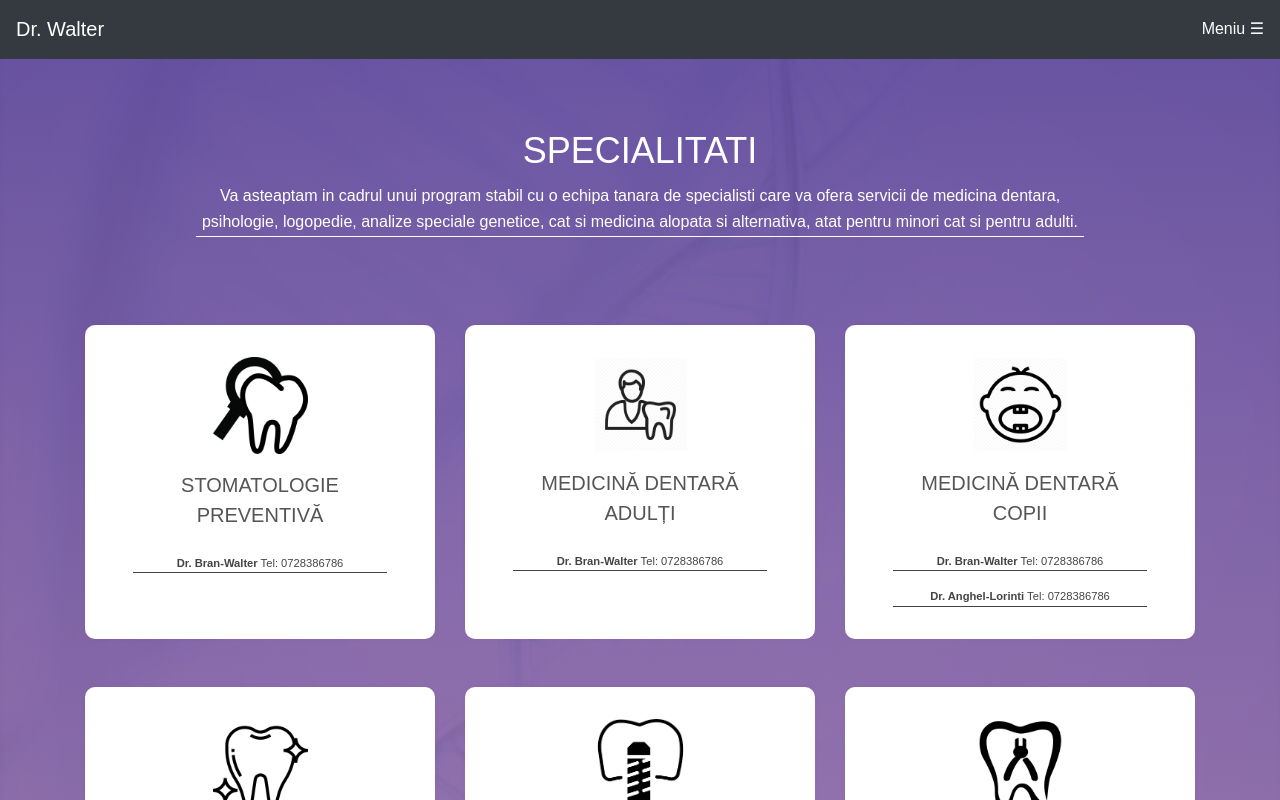
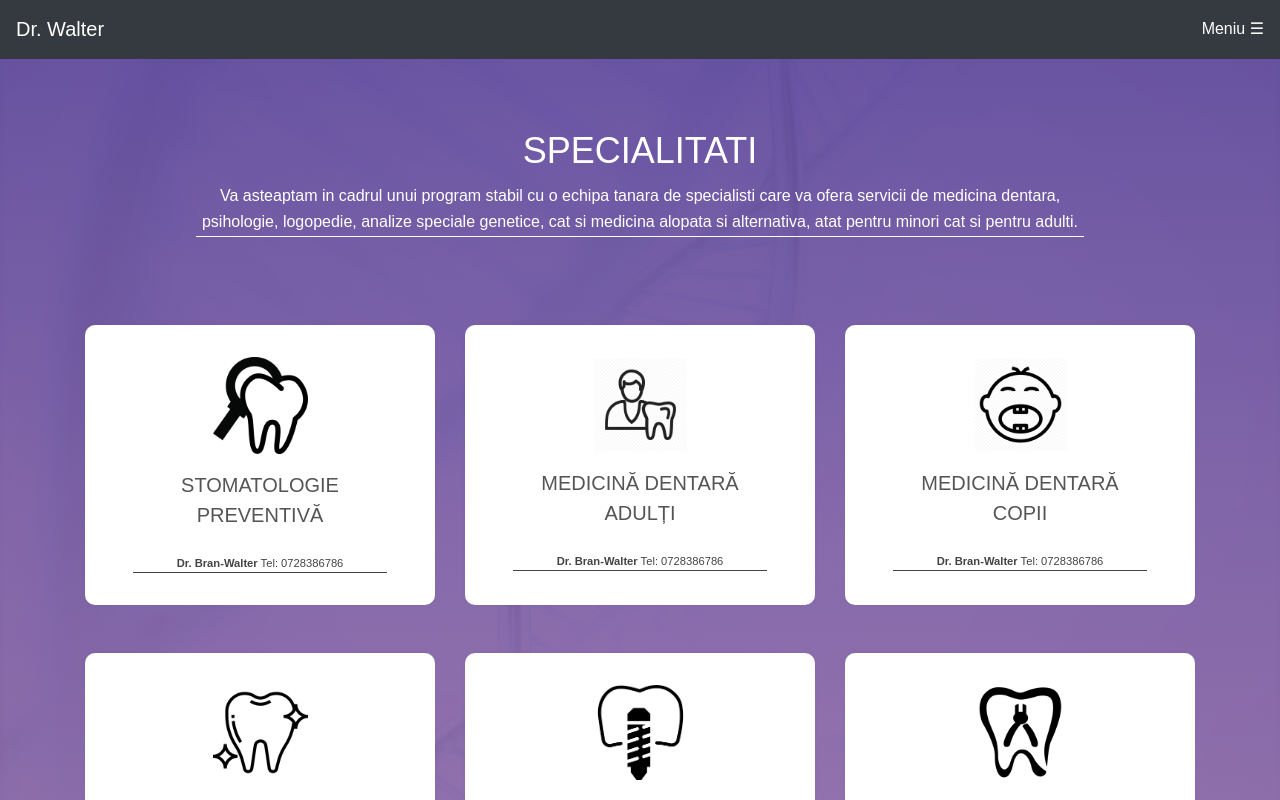
Before and after one commit to Cromix/Angular, an Angular app: page /specialitati in a window 1280 px wide. Shown: the top 800 px of the page. Built offline with nearby package versions, Linux system fonts and the light colour scheme; what angular-font-awesome would draw is missing.

Commit message:
feedback

```diff
--- a/src/app/services/servici.service.ts
+++ b/src/app/services/servici.service.ts
@@ -41,7 +41,7 @@ export class ServiciService {
       spec: "Medicină dentară copii",
       des: [
         { name: "Dr. Bran-Walter", Tel: "0728386786" },
-        { name: "Dr. Anghel-Lorinti", Tel: "0728386786" }
+        // { name: "Dr. Anghel-Lorinti", Tel: "0728386786" }
       ],
       img: "/assets/icons/dental-copii.png",
       text: [
--- a/src/app/team/team.component.ts
+++ b/src/app/team/team.component.ts
@@ -27,9 +27,9 @@ export class TeamComponent implements OnInit {
     {
       id: 5, name: "Dr. Danela David", des: "Medic primar medicina de familie", img: "/assets/team/danela_david.jpg"
     },
-    // {
-    //   id: 6, name: "Dr. Dragoș Stoicu", des: "Medic primar medicina de familie", img: "/assets/team/dragos_stoicu.jpg"
-    // },
+    {
+      id: 6, name: "Dr. Dragoș Stoicu", des: "Medic primar medicina de familie", img: "/assets/team/dragos_stoicu.jpg"
+    },
     // {
     //   id: 7, name: "Dr. Ioana Marin", des: "Medic specialist medicina muncii", img: "/assets/team/ioana_marin.jpg"
     // },
```
